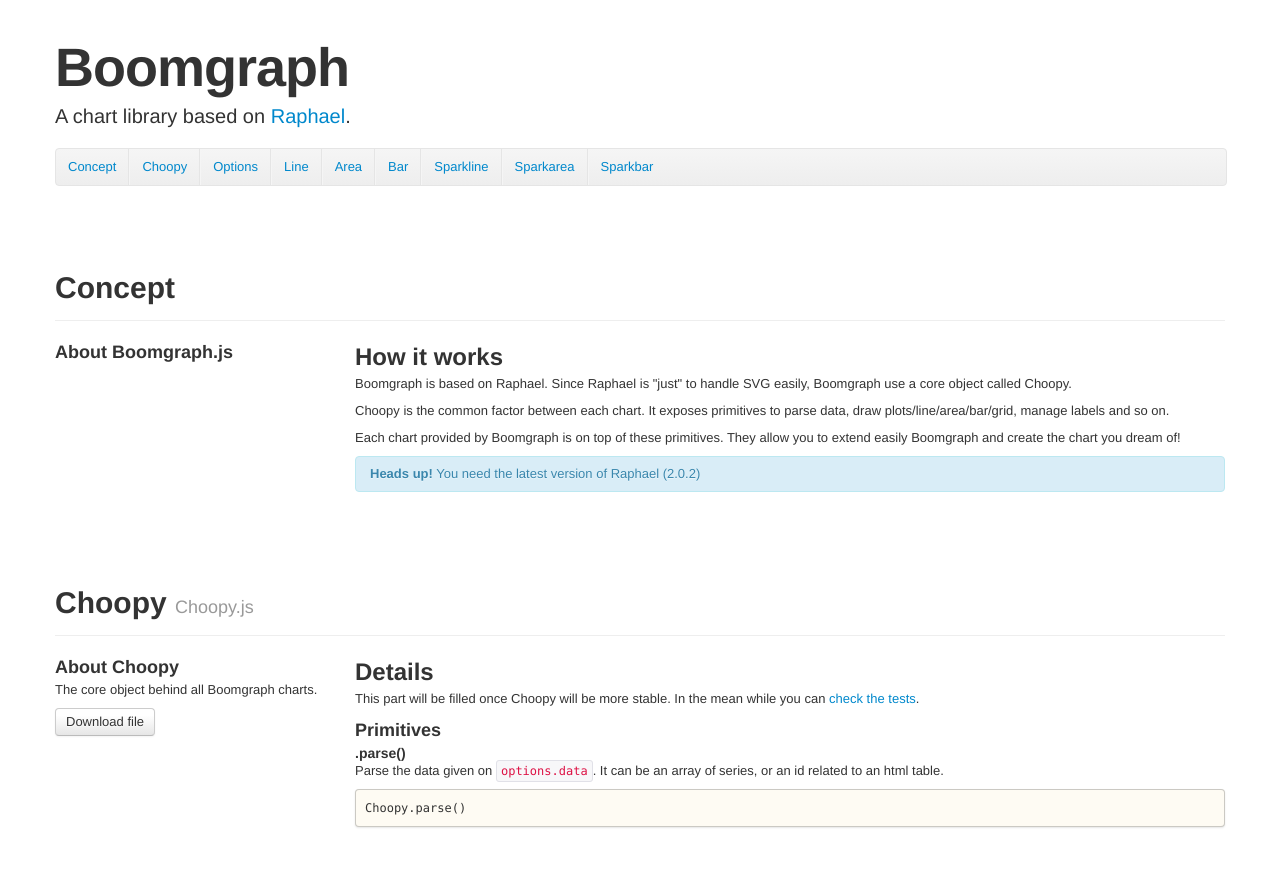
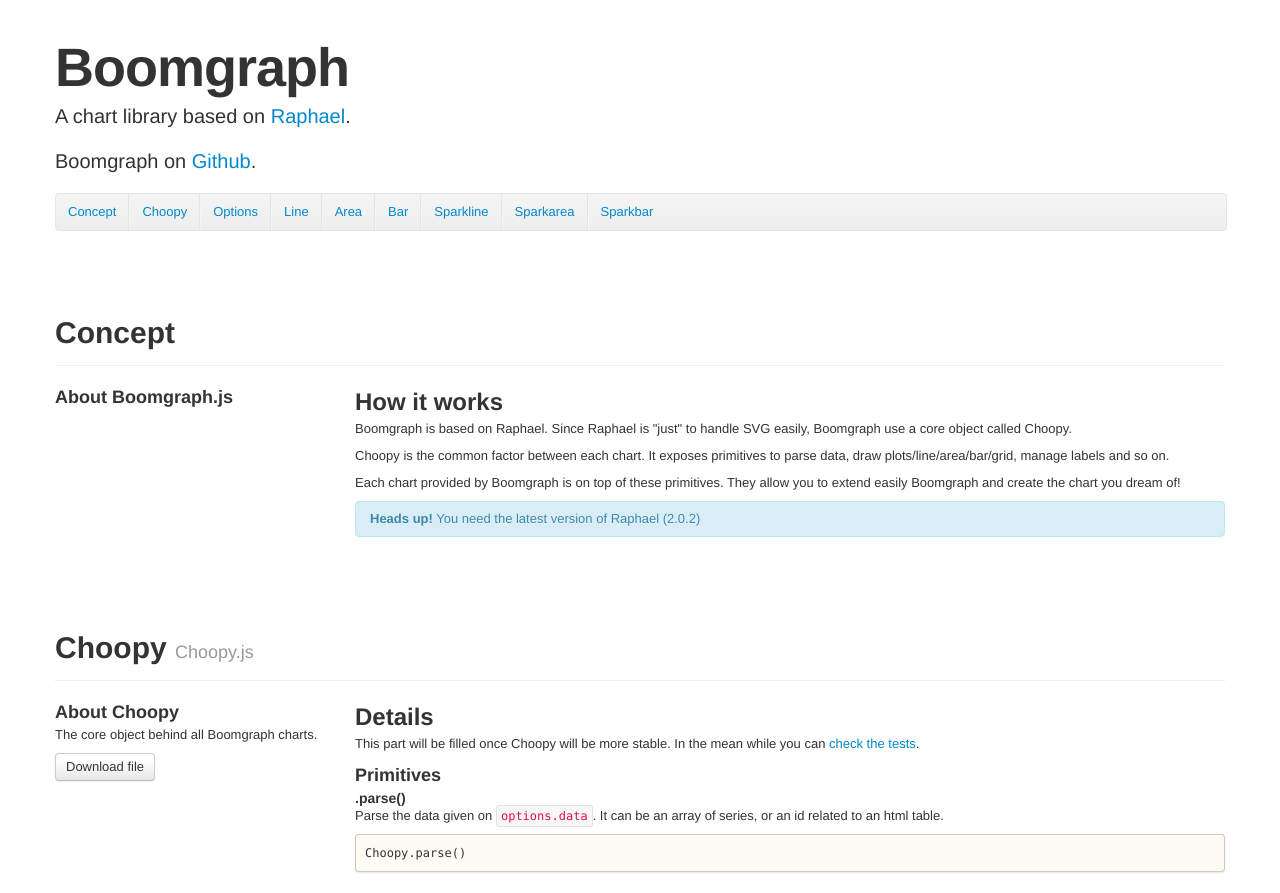
Before and after one commit to Retentio/Boomgraph, a plain HTML site: page index.html in a window 1280 px wide. Shown: the top 893 px of the page. Drawn offline with nearby package versions, Linux system fonts and the light colour scheme; a script that the page names is missing.

Commit message:
Add repo link

```diff
--- a/index.html
+++ b/index.html
@@ -32,6 +32,7 @@
       <header class="jumbotron subhead" id="overview">
         <h1>Boomgraph</h1>
         <p class="lead">A chart library based on <a href="http://raphaeljs.com/" target="_blank">Raphael</a>.
+        <p class="lead">Boomgraph on <a href="http://github.com/retentio/Boomgraph/" target="_blank">Github</a>.
         <div class="subnav">
           <ul class="nav nav-pills">
             <li><a href="#concept">Concept</a></li>
```
